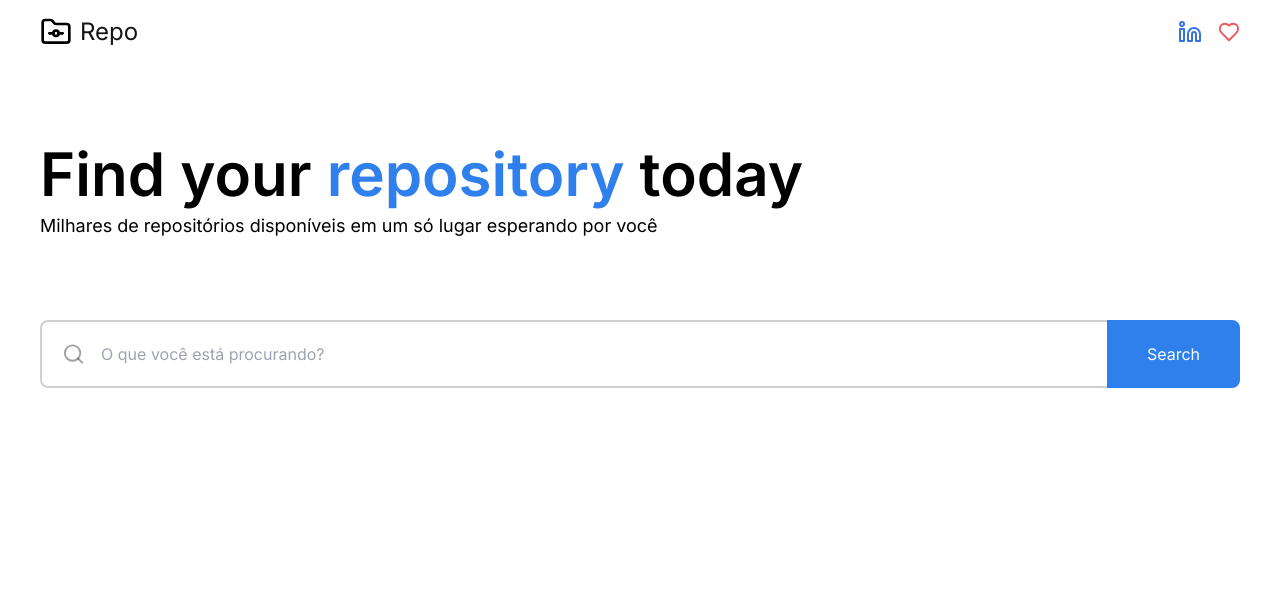
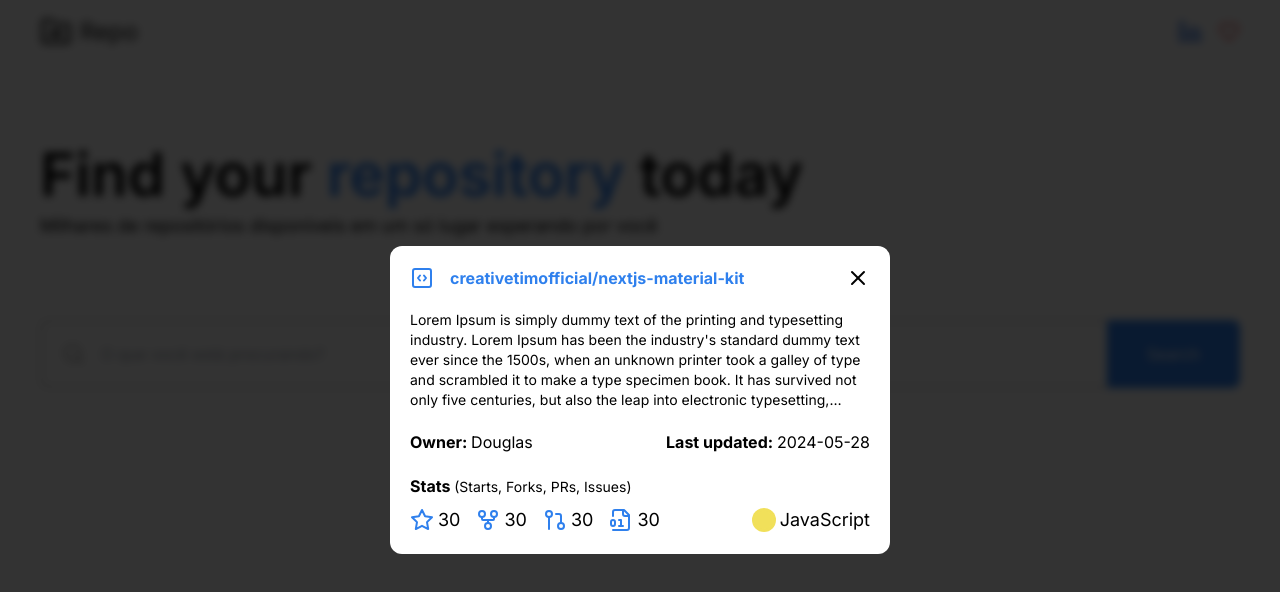
Before and after one commit to d0ugui/github-graphql, a React (Vite) app: page / in a window 1280 px wide. Shown: the top 592 px of the page. Built offline with nearby package versions, Linux system fonts and the light colour scheme.

Commit message:
feat: create mondal to show repository info

```diff
--- a/src/App.tsx
+++ b/src/App.tsx
@@ -2,6 +2,7 @@ import { useLazyQuery } from "@apollo/client";
 import { useState } from "react";
 import { Error } from "./components/Error";
 import { Header } from "./components/Header";
+import { Modal } from "./components/Modal";
 import { Repositories } from "./components/Repositories";
 import { Search } from "./components/Search";
 import { setRepositories } from "./features/repositories";
@@ -44,6 +45,8 @@ function App() {
       ) : (
         !repositoriesIsEmpty && <Repositories />
       )}
+
+      <Modal />
     </div>
   );
 }
--- /dev/null
+++ b/src/components/Modal.tsx
@@ -0,0 +1,94 @@
+import {
+  Circle,
+  FileDigit,
+  GitFork,
+  GitPullRequest,
+  SquareCode,
+  Star,
+  X,
+} from "lucide-react";
+
+export function Modal() {
+  return (
+    <div className="fixed w-[100vw] h-[100vh] inset-0 bg-black/80 backdrop-blur-sm z-50">
+      <div className="flex items-center justify-center h-full">
+        <div className="w-[500px] bg-white p-5 rounded-xl">
+          <div className="flex items-center justify-between">
+            <div className="flex items-center gap-4">
+              <SquareCode size={24} className="text-primary" />
+              <h1 className="font-bold text-primary line-clamp-1">
+                creativetimofficial/nextjs-material-kit
+              </h1>
+            </div>
+
+            <button>
+              <X size={24} />
+            </button>
+          </div>
+
+          <p className="text-sm line-clamp-5 mt-5">
+            Lorem Ipsum is simply dummy text of the printing and typesetting
+            industry. Lorem Ipsum has been the industry's standard dummy text
+            ever since the 1500s, when an unknown printer took a galley of type
+            and scrambled it to make a type specimen book. It has survived not
+            only five centuries, but also the leap into electronic typesetting,
+            remaining essentially unchanged.{" "}
+          </p>
+
+          <div className="mt-5 flex justify-between">
+            <h3 className="font-bold">
+              Owner: <span className="font-normal">Douglas</span>
+            </h3>
+
+            <p className="font-bold">
+              Last updated: <span className="font-normal">2024-05-28</span>
+            </p>
+          </div>
+
+          <div className="mt-5">
+            <strong>
+              Stats{" "}
+              <span className="font-normal text-sm">
+                (Starts, Forks, PRs, Issues)
+              </span>
+            </strong>
+
+            <div className="mt-2 flex items-center justify-between">
+              <div className="flex gap-4 ">
+                <p className="flex items-center gap-1 text-lg">
+                  <Star size={24} className="text-primary" />
+                  30
+                </p>
+
+                <p className="flex items-center gap-1 text-lg">
+                  <GitFork size={24} className="text-primary" />
+                  30
+                </p>
+
+                <p className="flex items-center gap-1 text-lg">
+                  <GitPullRequest size={24} className="text-primary" />
+                  30
+                </p>
+
+                <p className="flex items-center gap-1 text-lg">
+                  <FileDigit size={24} className="text-primary" />
+                  30
+                </p>
+              </div>
+
+              <p className="flex items-center gap-1 text-lg ">
+                <Circle
+                  size={24}
+                  className="rounded-full"
+                  color="#f1e05a"
+                  style={{ backgroundColor: "#f1e05a" }}
+                />
+                JavaScript
+              </p>
+            </div>
+          </div>
+        </div>
+      </div>
+    </div>
+  );
+}
--- /dev/null
+++ b/src/graphql/queries/getRepositoryById.ts
@@ -0,0 +1,29 @@
+import { gql } from "@apollo/client";
+
+export const getRepositoryById = gql`
+  query repository($id: ID!) {
+    node(id: $id) {
+      ... on Repository {
+        id
+        nameWithOwner
+        description
+        forkCount
+        stargazerCount
+        updatedAt
+        primaryLanguage {
+          name
+          color
+        }
+        issues {
+          totalCount
+        }
+        pullRequests {
+          totalCount
+        }
+        owner {
+          login
+        }
+      }
+    }
+  }
+`;
```
